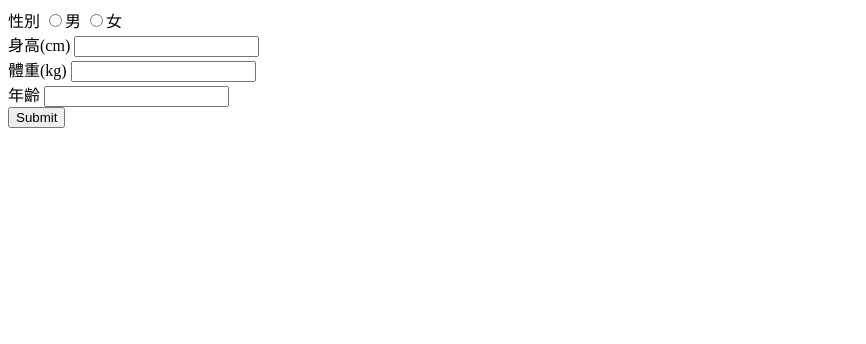
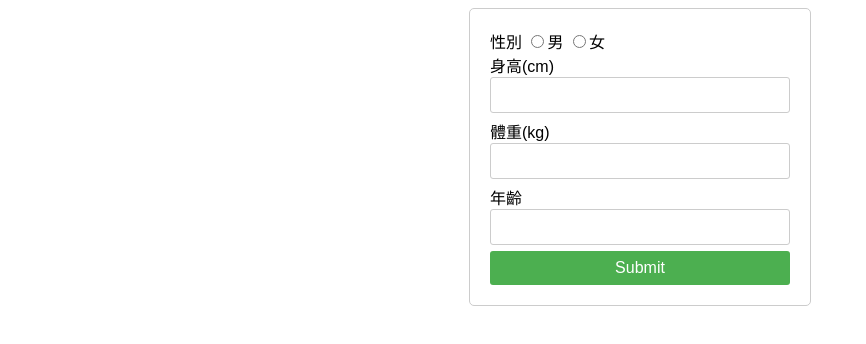
Before and after one commit to xxrjun/bmr-calulator, a plain HTML site: page index.html in a window 1280 px wide. Shown: the whole page, without its empty margins (0-866 px from the left). Drawn offline with Linux system fonts and the light colour scheme.

Commit message:
feat: update style

```diff
--- a/index.html
+++ b/index.html
@@ -1,4 +1,5 @@
 <!DOCTYPE html>
+
 <html lang="en">
   <head>
     <meta charset="UTF-8" />
@@ -9,9 +10,64 @@
     <meta name="description" content="" />
     <base target="_self" />
     <title>BMR 109403019</title>
-    <link rel="stylesheet" href="./styles/style.css" />
+    <style>
+      body {
+        font-family: Arial, sans-serif;
+      }
+
+      .container {
+        width: 300px;
+        margin: 0 auto;
+        padding: 20px;
+        border: 1px solid #ccc;
+        border-radius: 5px;
+      }
+
+      h1 {
+        text-align: center;
+      }
+
+      label {
+        display: block;
+        margin-bottom: 5px;
+        font-weight: bold;
+      }
+
+      input[type="text"],
+      input[type="number"] {
+        width: 100%;
+        padding: 8px;
+        font-size: 16px;
+        border-radius: 3px;
+        border: 1px solid #ccc;
+        box-sizing: border-box;
+        margin-bottom: 6px;
+      }
+
+      input[type="submit"] {
+        width: 100%;
+        padding: 8px;
+        font-size: 16px;
+        background-color: #4caf50;
+        color: #fff;
+        border: none;
+        border-radius: 3px;
+        cursor: pointer;
+      }
+
+      input[type="submit"]:hover {
+        background-color: #45a049;
+      }
+
+      .result {
+        margin-top: 20px;
+        font-weight: bold;
+        text-align: center;
+      }
+    </style>
   </head>
   <body>
+    <div class="container">
       <form action="get" id="myForm">
         性別 <input type="radio" name="sex" id="s1" value="male" />男
         <input type="radio" name="sex" id="s2" value="female" />女<br />
@@ -21,6 +77,7 @@
 
         <input type="submit" value="Submit" id="btn" />
       </form>
+    </div>
   </body>
 </html>
 
```
Lines whose indentation alone changed are shown as unchanged.
